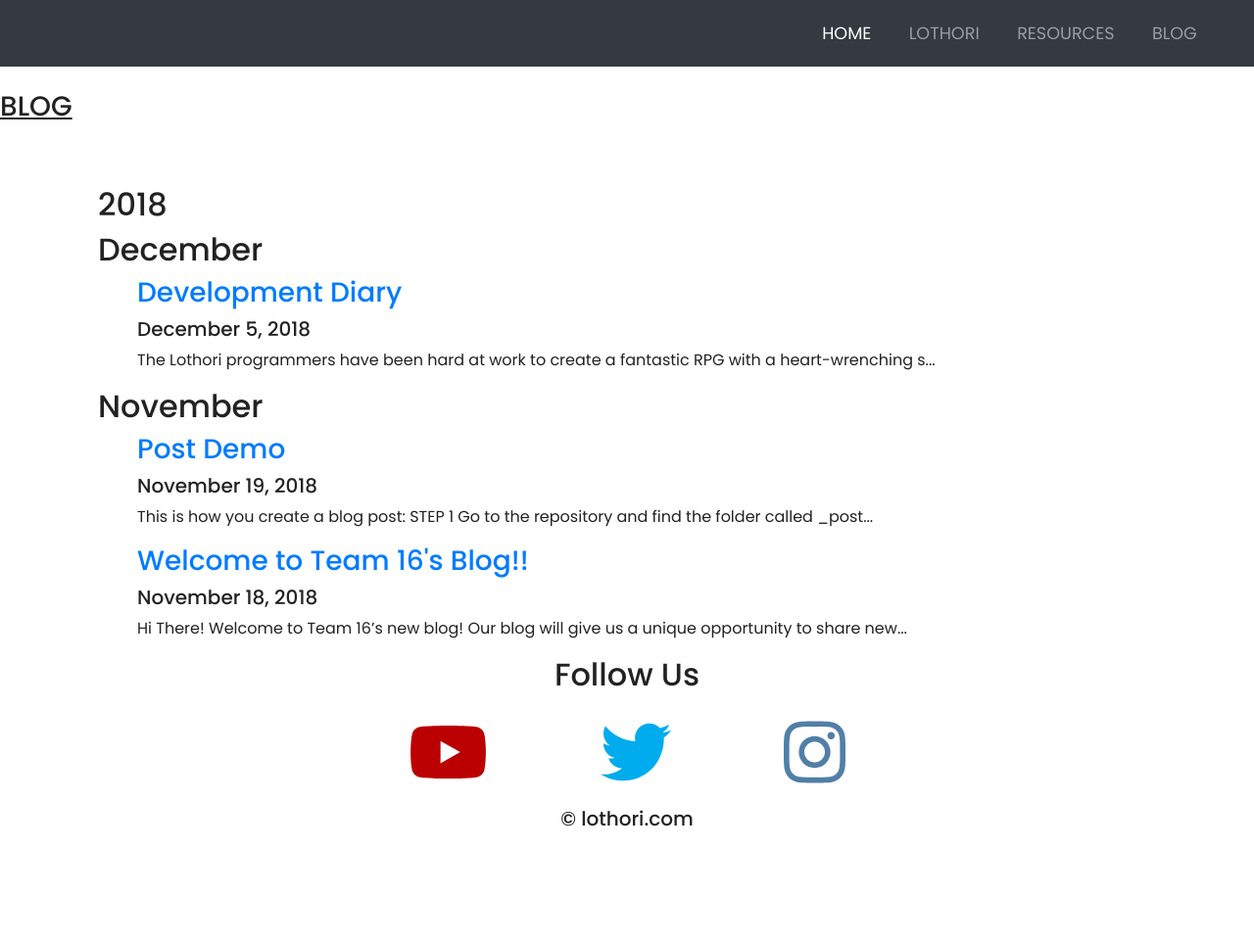
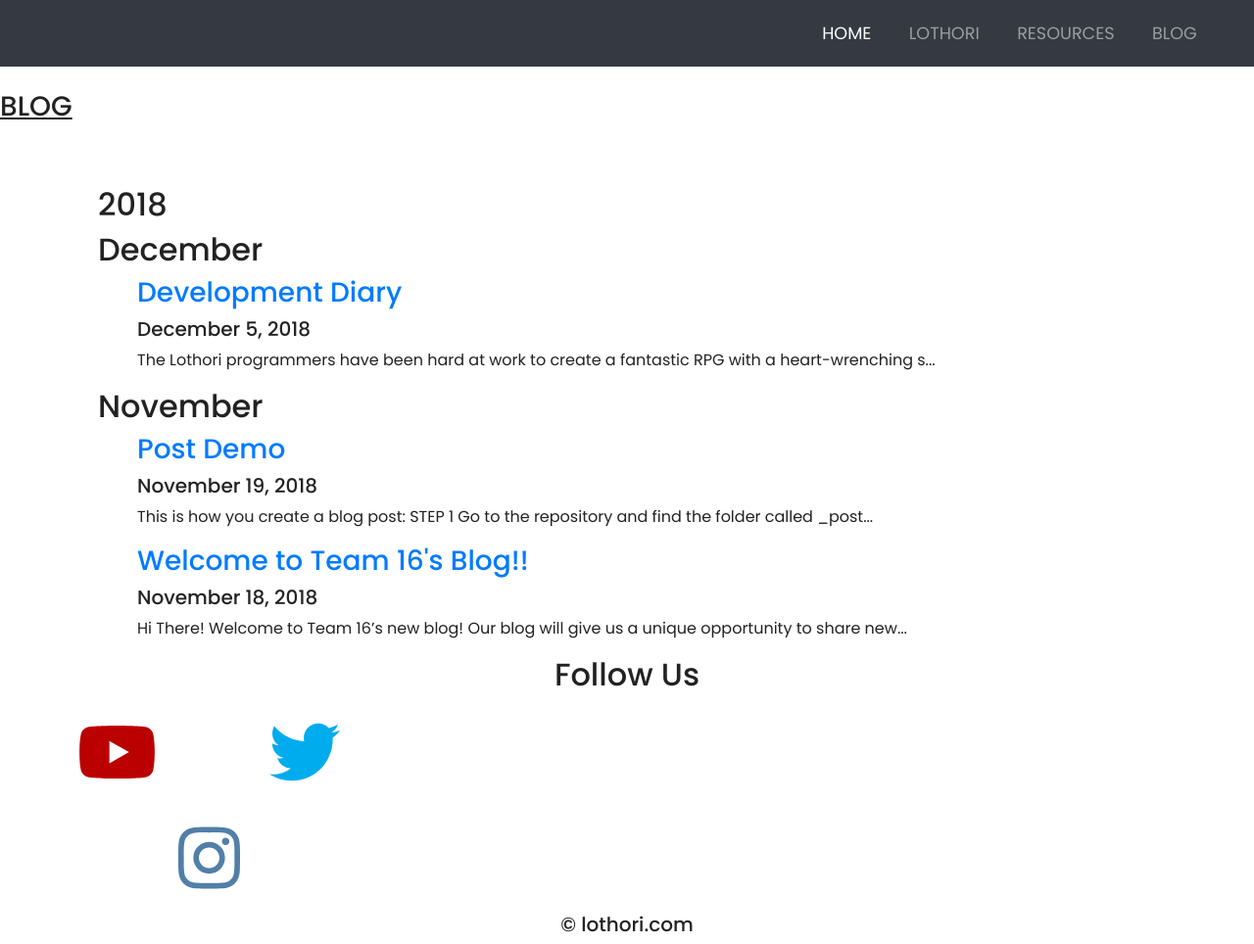
Before and after one commit to mohamedjasmin/lothoriold, a Jekyll site: the page built from blog.html, in a window 1280 px wide and 964 px high. Shown: the whole window at 98% size. Built offline with Jekyll 4.4.1, drawn with Linux system fonts in a browser that asks for light colours; nearby versions of some CDN libraries.

Commit message:
Update wrapper.html

```diff
--- a/_layouts/wrapper.html
+++ b/_layouts/wrapper.html
@@ -58,7 +58,7 @@
   <div class="col-12">
     <h2>Follow Us</h2>
   </div>
-  <div class="col-12 social padding">
+  <div class="col-4 social padding">
    <a href="https://www.youtube.com/channel/UCCyV_7Enn1TbdgCgWsxpcSw"target="_blank"><i class="fab fa-youtube"></i><a/>
     <a href="https://twitter.com/lothorigame" target="_blank"><i class="fab fa-twitter"></i><a/>
     <a href="https://www.instagram.com/lothori.team16/" target="_blank"><i class="fab fa-instagram"></i><a/>
```
